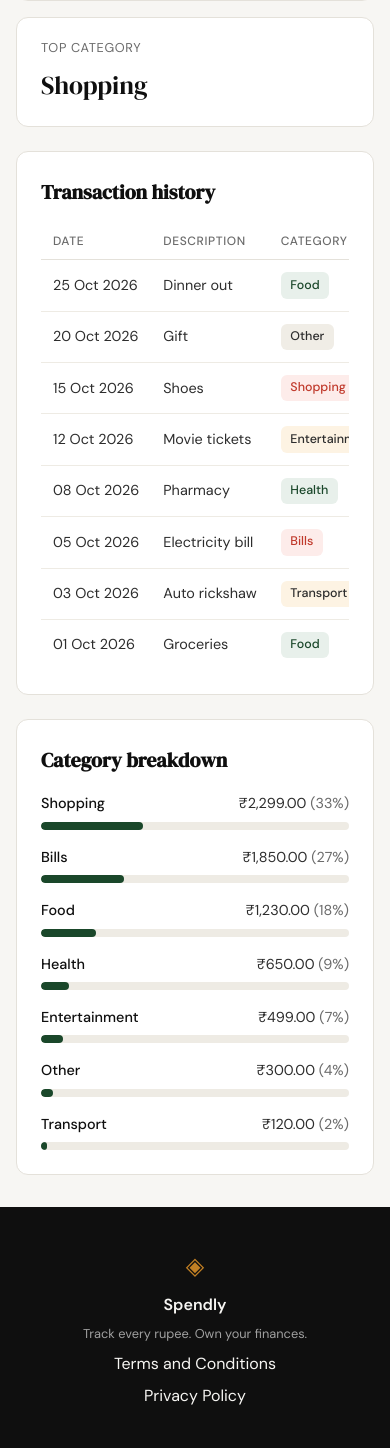
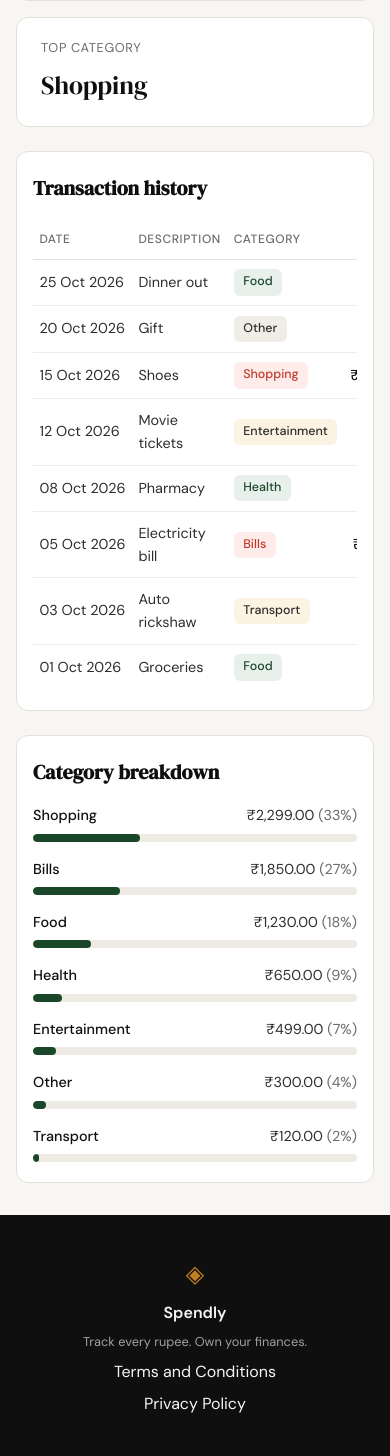
Before and after one commit to rohit009/spendly, a Flask app: page /profile in a window 390 px wide. Shown: the part 588-2044 px from the top of the page. Run offline with Flask 3, Linux system fonts and the light colour scheme; the visitor is signed in with stand-in values (Sample User, id 1).

Commit message:
profile: tighten mobile table so Amount column fits; add PR screenshots
Co-Authored-By: Claude Sonnet 5.5 <noreply@anthropic.com>

```diff
--- a/static/css/profile.css
+++ b/static/css/profile.css
@@ -212,4 +212,10 @@
     .profile-page { padding: 1.5rem 1rem 2rem; }
     .profile-card { flex-direction: column; align-items: flex-start; }
     .stat-row { grid-template-columns: 1fr; }
+    .panel { padding: 1.25rem 1rem; }
+    .txn-table th,
+    .txn-table td { padding: 0.6rem 0.4rem; }
+    .txn-table td { white-space: normal; }
+    .txn-table td:first-child,
+    .txn-table td.num { white-space: nowrap; }
 }
```
Also changed, not shown: 2 other files.
